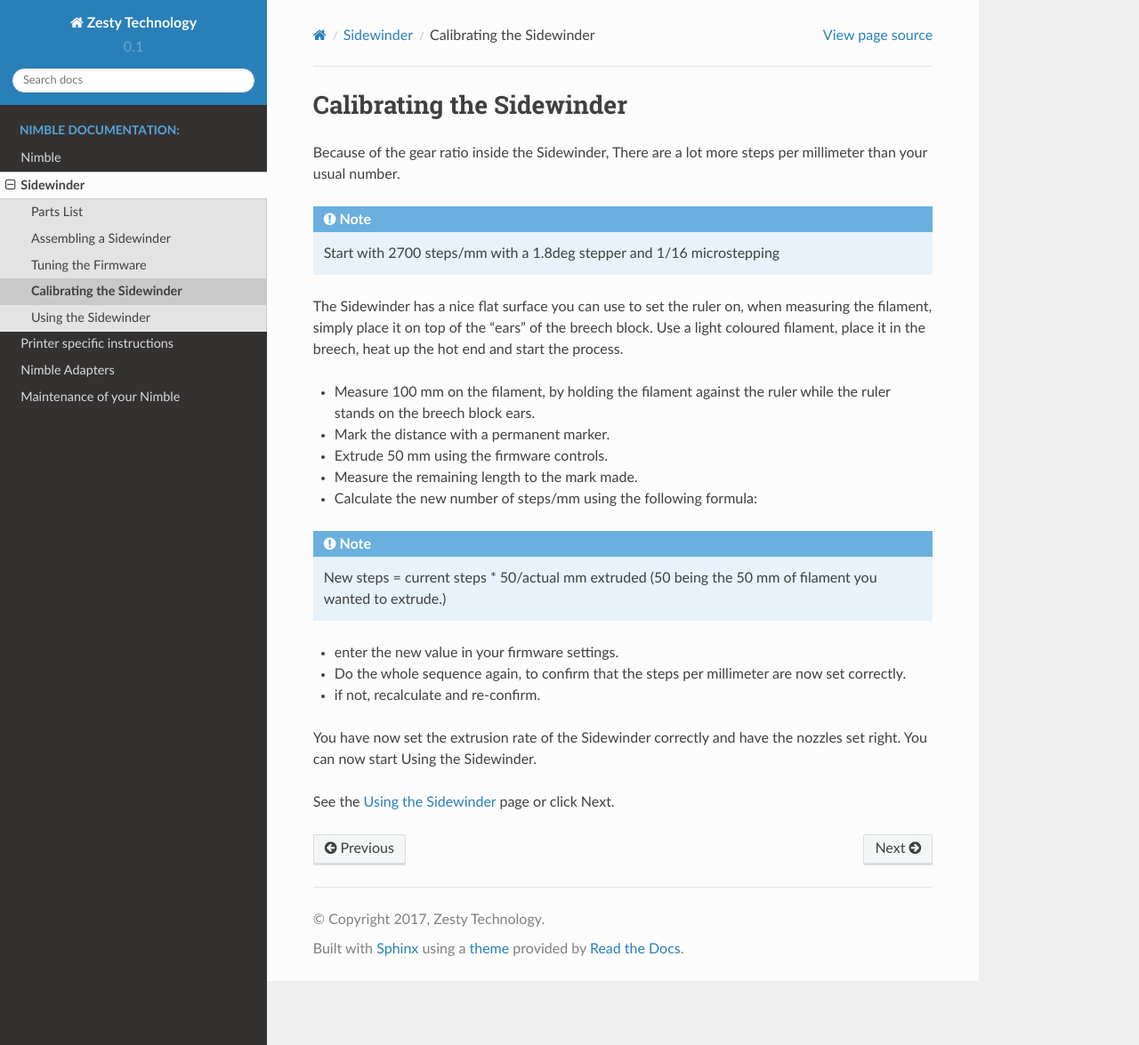
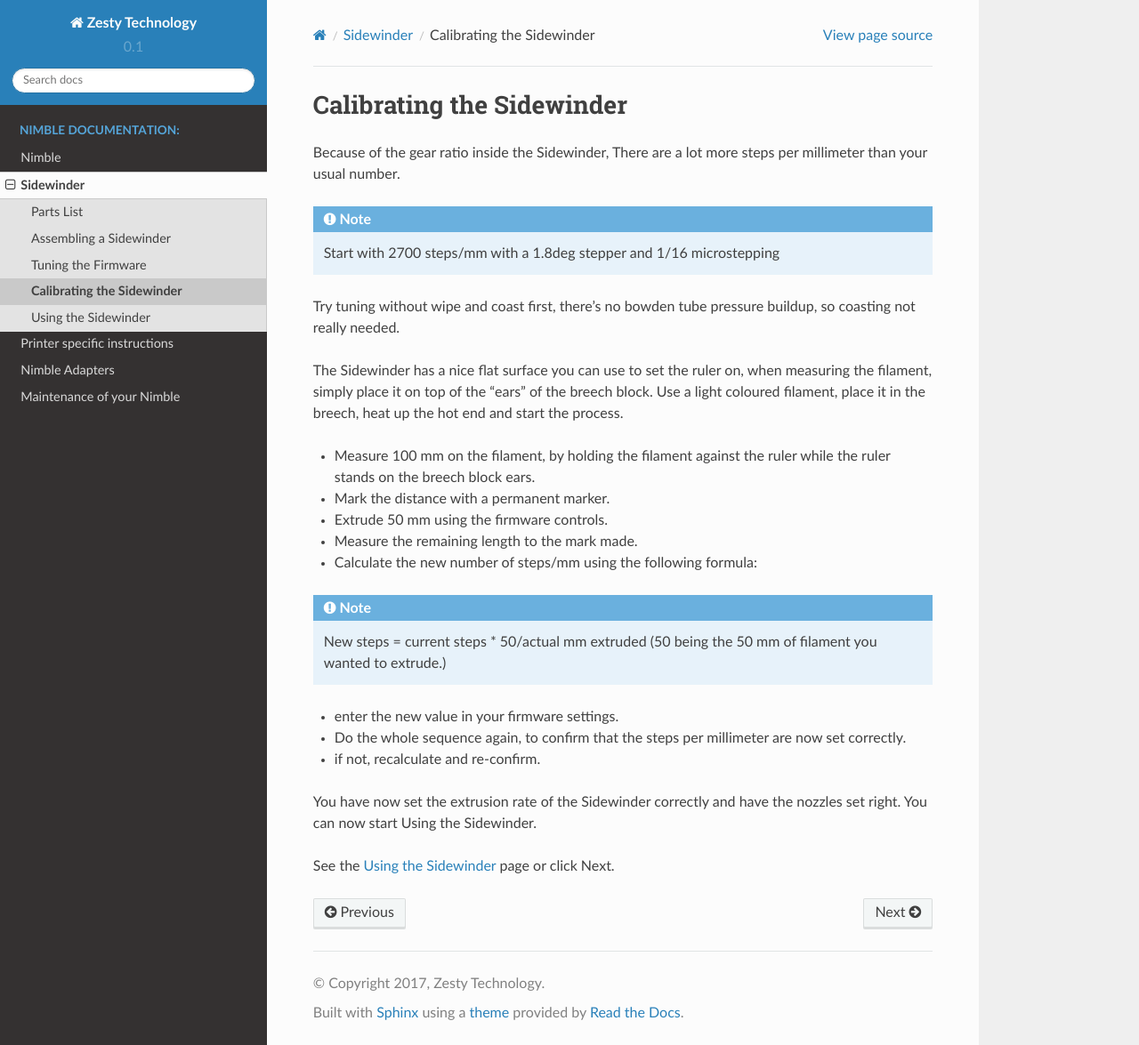
Before and after one commit to ZestyTechnology/zesty-docs, a Sphinx documentation site: the page built from docs/sidewinder/calibration.rst, in a window 1280 px wide and 1175 px high. Shown: the whole window at 89% size. Built offline with Sphinx 7.4.7 and the Read the Docs theme 2.0.0, drawn with Linux system fonts in a browser that asks for light colours; pages that are not in the unit, such as notebooks, are missing from menus.

Commit message:
coast and wipe note

```diff
--- a/docs/sidewinder/calibration.rst
+++ b/docs/sidewinder/calibration.rst
@@ -4,6 +4,8 @@ Calibrating the Sidewinder
 Because of the gear ratio inside the Sidewinder, There are a lot more steps per millimeter than your usual number.
 
 .. note:: Start with 2700 steps/mm with a 1.8deg stepper and 1/16 microstepping
+
+Try tuning without wipe and coast first, there's no bowden tube pressure buildup, so coasting not really needed.
 
 The Sidewinder has a nice flat surface you can use to set the ruler on, when measuring the filament, simply place it on top of the "ears" of the breech block.
 Use a light coloured filament, place it in the breech, heat up the hot end and start the process.
```
